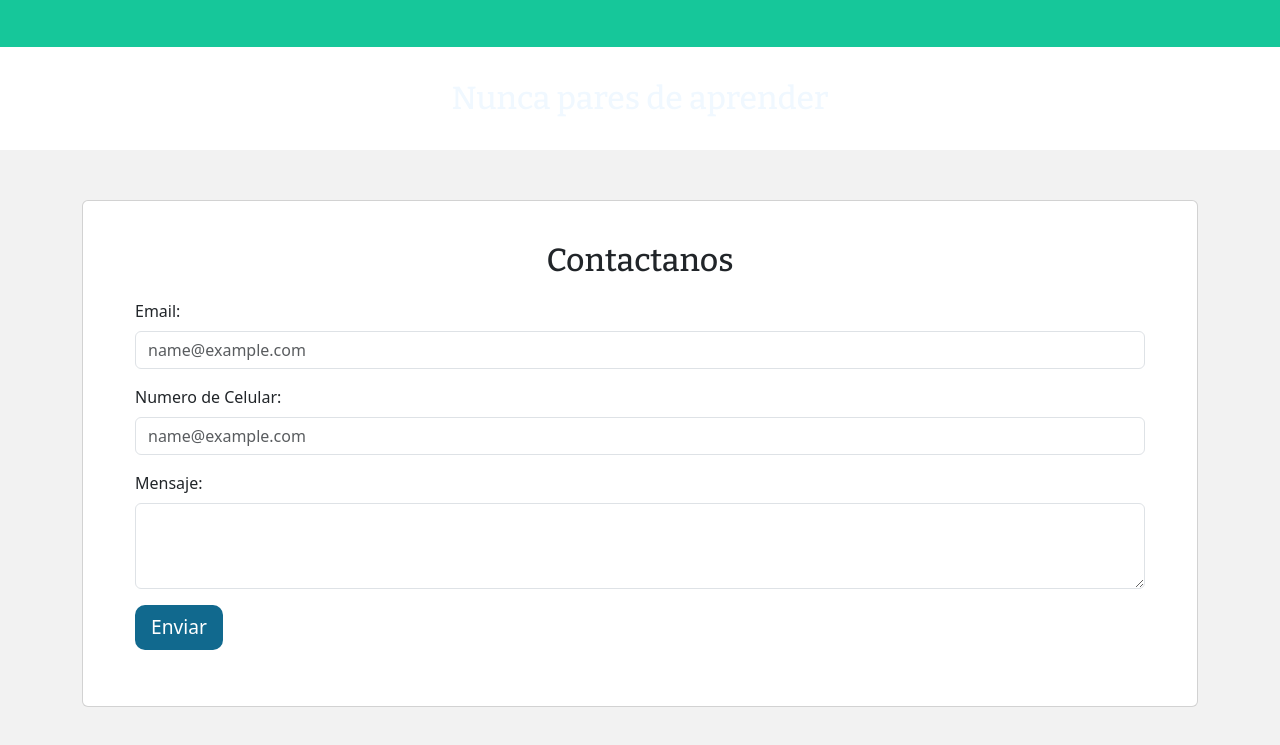
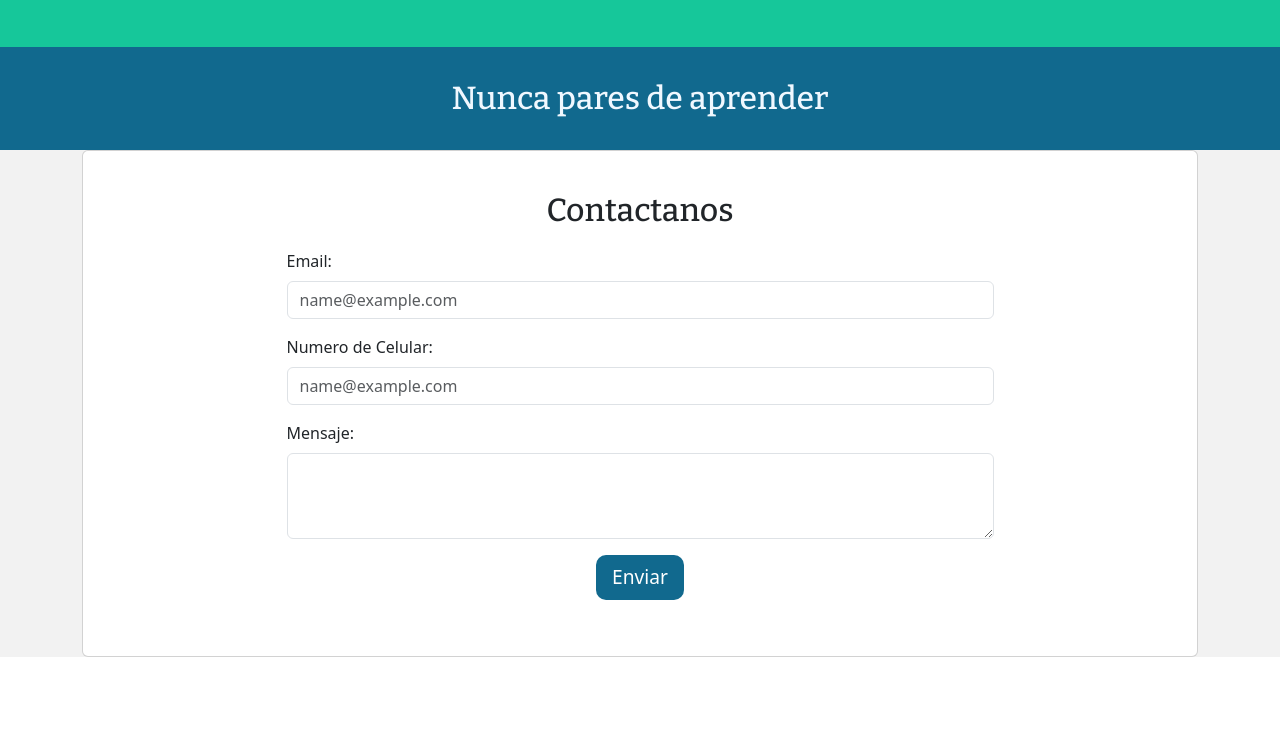
Before and after one commit to OpenSourceWX52-2024/upc-pre-202401--si729-WX52-2SquareD-Landing-Page, a plain HTML site: page index.html in a window 1280 px wide. Shown: the part 1683-2428 px from the top of the page. After the commit the page ends 2340 px from the top, so only its background shows below. Drawn offline with nearby package versions, Linux system fonts and the light colour scheme.

Commit message:
feat(feature) add Formulario de Contacto in styles.css

```diff
--- a/styles.css
+++ b/styles.css
@@ -208,6 +208,7 @@ section h2 {
     border-radius: 100%;
     filter: drop-shadow(0px 0px 5px #000);
 }
+
 @media screen and (max-width: 576px) {
     .service{
         display: flex;
@@ -216,3 +217,26 @@ section h2 {
         align-items: center;
     }
 }
+
+/* Estilos Slogan */
+.slogan{
+    background-color: #11698E;
+}
+
+/* Estilos Formulario*/
+.contact-form{
+    width: 70%;
+    display: flex;
+    flex-direction: column;
+    margin: auto;
+}
+#contact-us{
+    color: #F8F1F1;
+    padding: 0%;
+}
+.contact-background{
+    padding-top: 8vh;
+    padding-bottom: 5vh;
+    border-radius: 0px 0px 20px 20px;
+    background-color: #11698E;
+}
```
